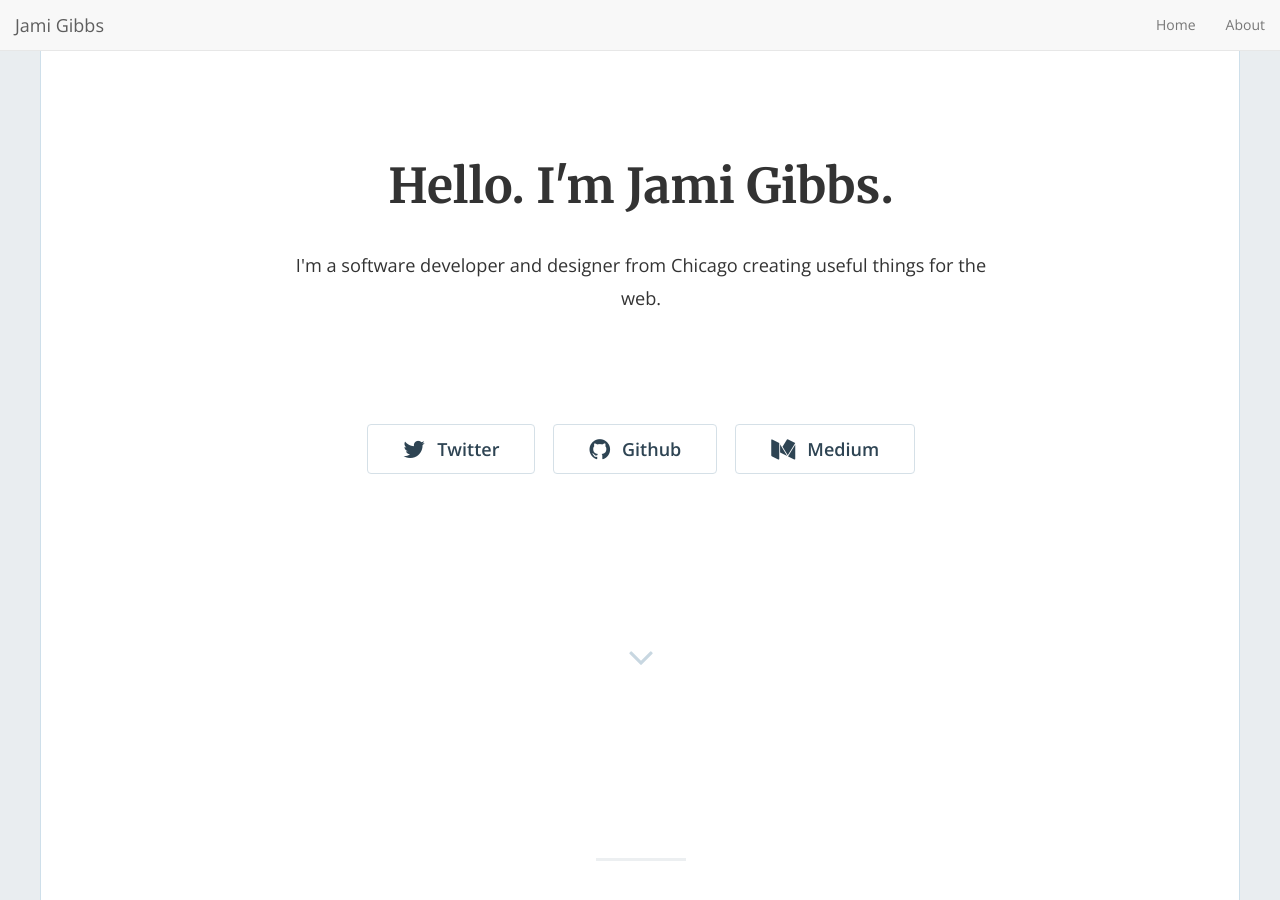
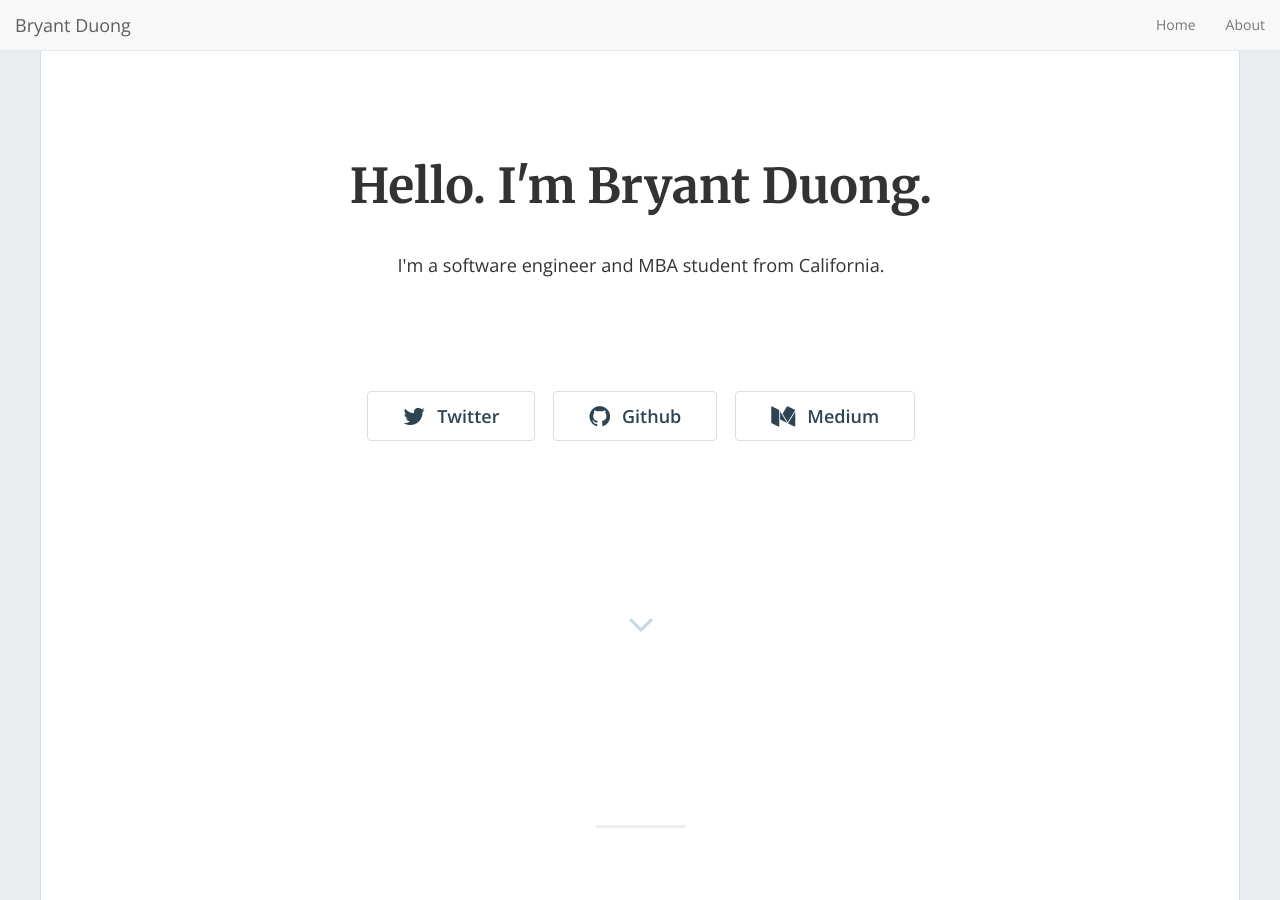
Before and after one commit to bryantduong/bryantduong.github.io, a Jekyll site: the page built from index.html, in a window 1280 px wide and 900 px high. Built offline with Jekyll 4.4.1, drawn with Linux system fonts in a browser that asks for light colours; nearby versions of some CDN libraries; the list of posts is cut into pages by our own code; some of the changed text lies outside the part shown.

Commit message:
new theme

```diff
--- a/Gemfile
+++ b/Gemfile
@@ -2,3 +2,4 @@
 
 source "https://rubygems.org"
 gemspec
+gem "kramdown-parser-gfm"
--- a/_config.yml
+++ b/_config.yml
@@ -13,14 +13,14 @@
 # you will see them accessed via {{ site.title }}, {{ site.email }}, and so on.
 # You can create any custom variable you would like, and they will be accessible
 # in the templates via {{ site.myvariable }}.
-title: "Hello. I'm Jami Gibbs."
-email: 'jami0821@gmail.com'
-description: "I'm a software developer and designer from Chicago creating useful things for the web."
+title: "Hello. I'm Bryant Duong."
+email: 'bryanttduong@gmail.com'
+description: "I'm a software engineer and MBA student from California."
 baseurl: "" # the subpath of your site, e.g. /blog
-url: "https://jamigibbs.github.io/phantom" # the base hostname & protocol for your site, e.g. https://example.com
-twitter_username: 'jamigibbs'
-github_username: 'jamigibbs'
-medium_username: 'blog.jamigibbs.com'
+url: "https://bryantduong.github.io/" # the base hostname & protocol for your site, e.g. https://example.com
+twitter_username: 'DuongBryant'
+github_username: 'bryantduong'
+medium_username:
 
 # Build settings
 markdown: kramdown
@@ -89,9 +89,9 @@
 ############################################################
 
 ### Phantom settings
-footer_text: '© 2018 Jami Gibbs'
-admin_name: 'Jami Gibbs'
-google_analytics: "UA-9999999-99" # Update with your own tracking ID
+footer_text: '© 2021 Bryant Duong'
+admin_name: 'Bryant Duong'
+google_analytics:
 enable_contact: false
 
 #### Phantom Navigation menu
```
Also changed, not shown: img/airflow_transparent.png (added), img/maps.JPG (added), img/mental.jpg (added), img/pfp.png (added), img/ship.jpg (added).
